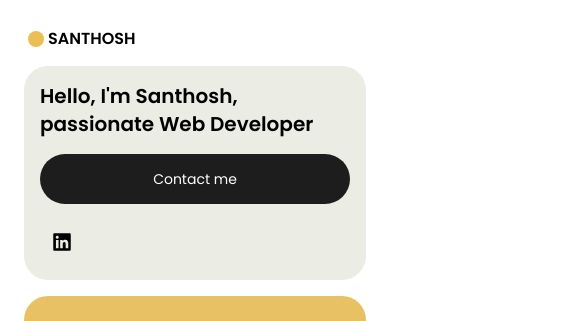
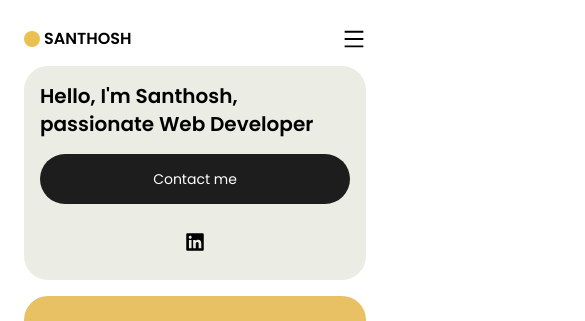
Before and after one commit to rachasanthoshkumar/personal-portfolio, a React (Vite) app: page / in a window 390 px wide. Shown: the top 321 px of the page, 585 px wide, since content can reach past the window. Built offline with nearby package versions, Linux system fonts and the light colour scheme; a web font is replaced by a local one.

Commit message:
added menubar for mobile devices

```diff
--- a/src/App.jsx
+++ b/src/App.jsx
@@ -1,11 +1,12 @@
+
 import Hero from "./components/Hero"
 import Navbar from "./components/Navbar"
 
 
 function App() {
 
+  return (
 
-  return (
     <div className="mt-2 py-4 px-2 w-full  md:py-2 mx-auto md:max-w-[1200px] h-full md:mx-[160px] md:px-[48px]">
       <Navbar/>
       <Hero/>
--- a/src/components/Hero.jsx
+++ b/src/components/Hero.jsx
@@ -11,11 +11,12 @@ const Hero = () => {
         </div>
         <div className='flex flex-col gap-4  md:px-0 md:flex md:flex-row md:items-center md:gap-6'>
           <button className='hover:bg-black/80 rounded-full w-full bg-[#1D1D1D]   h-[50px] px-[6px] py-[1px] text-[14px] md:w-[175px] md:bg-black text-white'>Contact me</button>
-          <div className='flex '>
+          <div className='flex items-center justify-center'>
 
-          <div className='p-3 rounded-full md:p-4 md:bg-white hover:bg-[#026cfd] hover:cursor-pointer hover:text-white'>
+          <div className='flex  p-3 rounded-full md:p-4 md:bg-white hover:bg-[#026cfd] hover:cursor-pointer hover:text-white'>
           <FaLinkedin className="text-md  " size={20} />
           </div>
+
           </div>
         </div>
     </div>
--- /dev/null
+++ b/src/components/MenuSidebar.jsx
@@ -0,0 +1,15 @@
+import React from 'react'
+
+const MenuSidebar = () => {
+  return (
+    <div className='z-20 bg-white w-screen h-screen font-poppins py-10'>
+
+        <div className='flex flex-col items-center gap-4 text-2xl font-semibold '>
+            <p>Home</p>
+            <p>Projects</p>
+        </div>
+    </div>
+  )
+}
+
+export default MenuSidebar
--- a/src/components/Navbar.jsx
+++ b/src/components/Navbar.jsx
@@ -1,8 +1,17 @@
-import React from 'react'
-import { FiMenu } from "react-icons/fi";
+import { useState } from 'react'
+import { AiOutlineMenu } from "react-icons/ai";
+import MenuSidebar from './MenuSidebar';
+import { RxCross2 } from "react-icons/rx";
 const Navbar = () => {
+  const [isMenuClicked,setIsMenuClicked] = useState(false);
+  const toggleMenu = ()=>{
+    setIsMenuClicked(!isMenuClicked)
+  }
   return (
-    <div className='flex items-center justify-between w-[1104px] py-[5px] h-[30px] font-poppins px-5'>
+    <div className='relative z-10'>
+
+
+    <div className=' flex px-4 items-center justify-between md:w-[1104px] md:py-[5px] h-[30px] font-poppins md:px-5'>
         <div className='flex items-center gap-1'>
             <div className='bg-[#ecbf53] rounded-full w-[16px] h-[16px]'>
 
@@ -17,9 +26,20 @@ const Navbar = () => {
             <p className='text-[14px] font-semibold text-[#727272]'>Projects</p>
             <p className='text-[14px] font-semibold text-[#727272]'>Contact</p>
         </div>
-        <div className=' md:hidden text-black'>
-        <FiMenu  />
+        <div className='flex text-2xl text-black md:hidden'>
+
+        {isMenuClicked ? (
+            <RxCross2 onClick={toggleMenu} size={25} />
+          ) : (
+            <AiOutlineMenu onClick={toggleMenu} />
+          )}
         </div>
+
+
+    </div>
+    <div className='absolute '>
+    {isMenuClicked && <MenuSidebar/>}
+    </div>
     </div>
   )
 }
```
